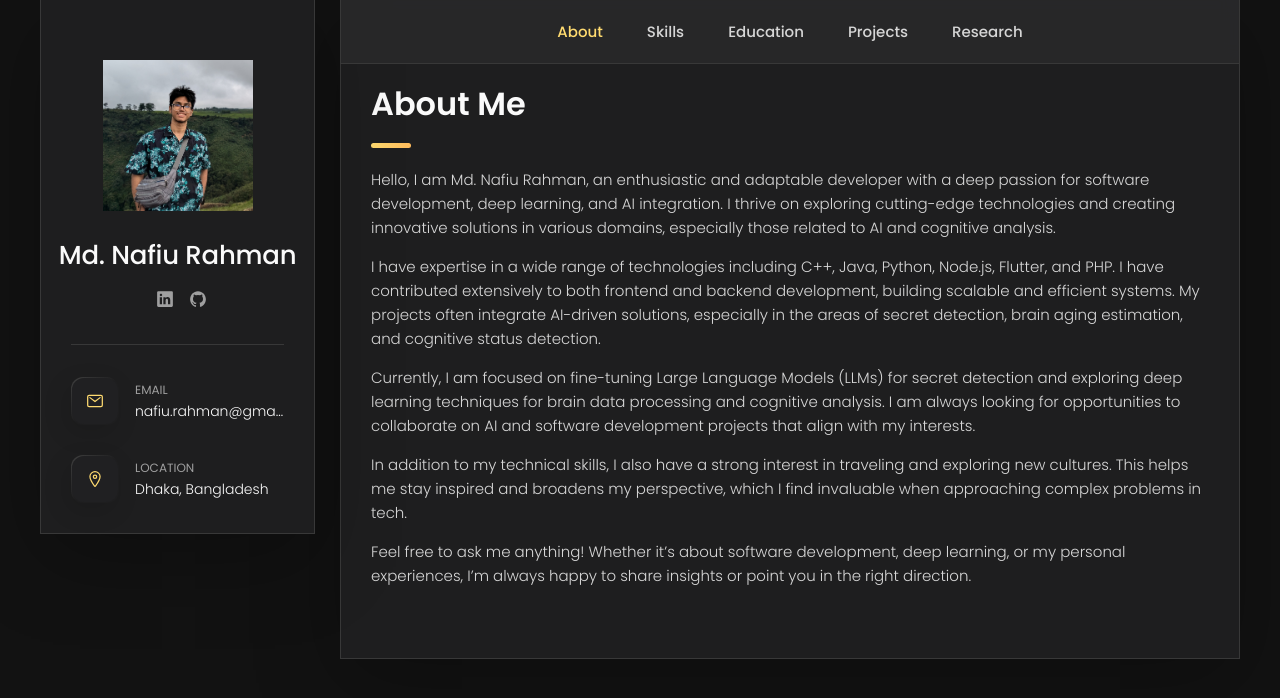
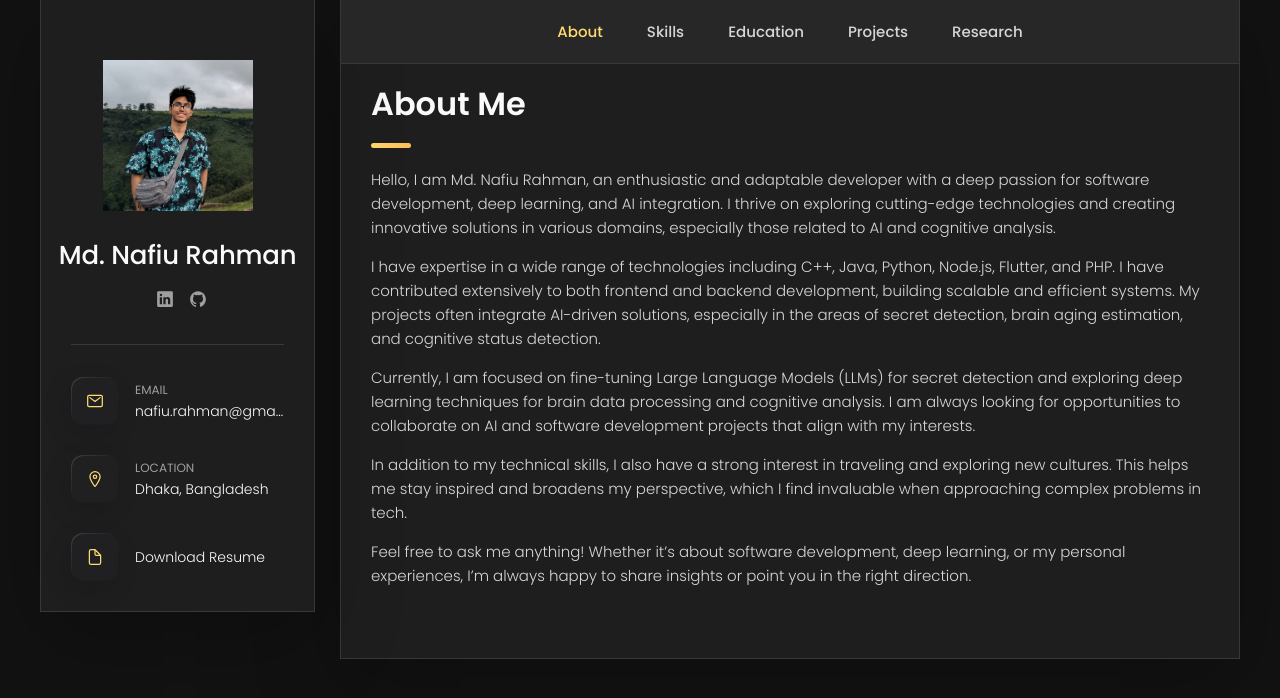
Before and after one commit to nafiurahman00/nafiurahman00.github.io, a web app: file index.html in a window 1280 px wide. Shown: the part 61-759 px from the top of the page. Run offline with its HTML, style and script files only (its server is not run), Linux system fonts and the light colour scheme; some libraries are stand-ins or nearby versions.

Commit message:
Resume added

```diff
--- a/data/user.json
+++ b/data/user.json
@@ -4,5 +4,6 @@
     "email": "nafiu.rahman@gmail.com",
     "location" : "Dhaka, Bangladesh",
     "linkedin" : "https://www.linkedin.com/in/md-nafiu-rahman-1a782a262/",
-    "github" : "https://github.com/NafiuRahman77"
+    "github" : "https://github.com/NafiuRahman77",
+    "cv" : "./assets/files/Md_Nafiu_Rahman_resume.pdf"
 }
--- a/index.html
+++ b/index.html
@@ -76,8 +76,6 @@
 
 
 
-
-
       </ul>
     </div>
 
@@ -108,6 +106,18 @@
                   <address>Dhaka, Bangladesh</address>
                 </div>
               </li>
+
+
+
+          <li class="contact-item">
+              <div class="icon-box">
+                <ion-icon name="document-outline"></ion-icon>
+              </div>
+              <div class="contact-info">
+                <a href="./assets/files/Md_Nafiu_Rahman_resume.pdf" class="contact-link" download>Download Resume</a>
+              </div>
+          </li>
+
 
       </ul>
   </aside>
```
Also changed, not shown: templates/details.ejs (+12 -14 lines).
